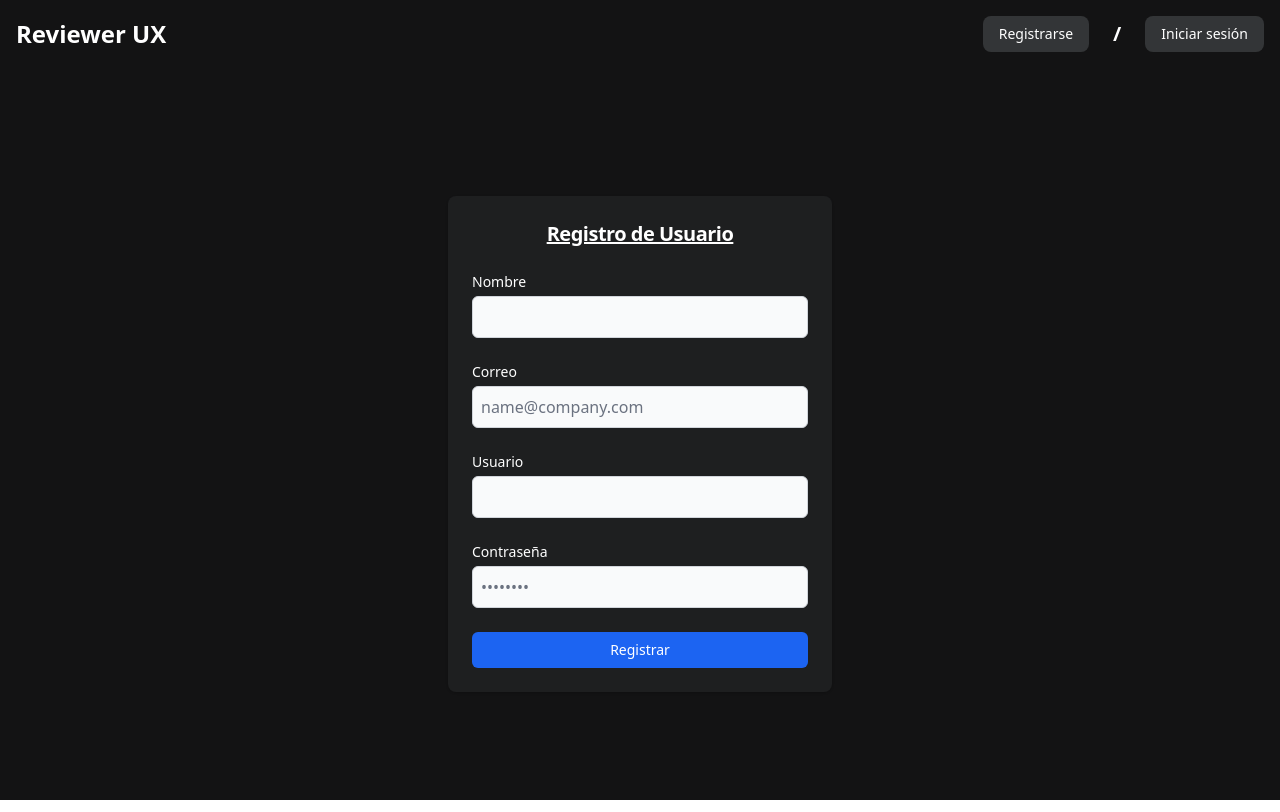
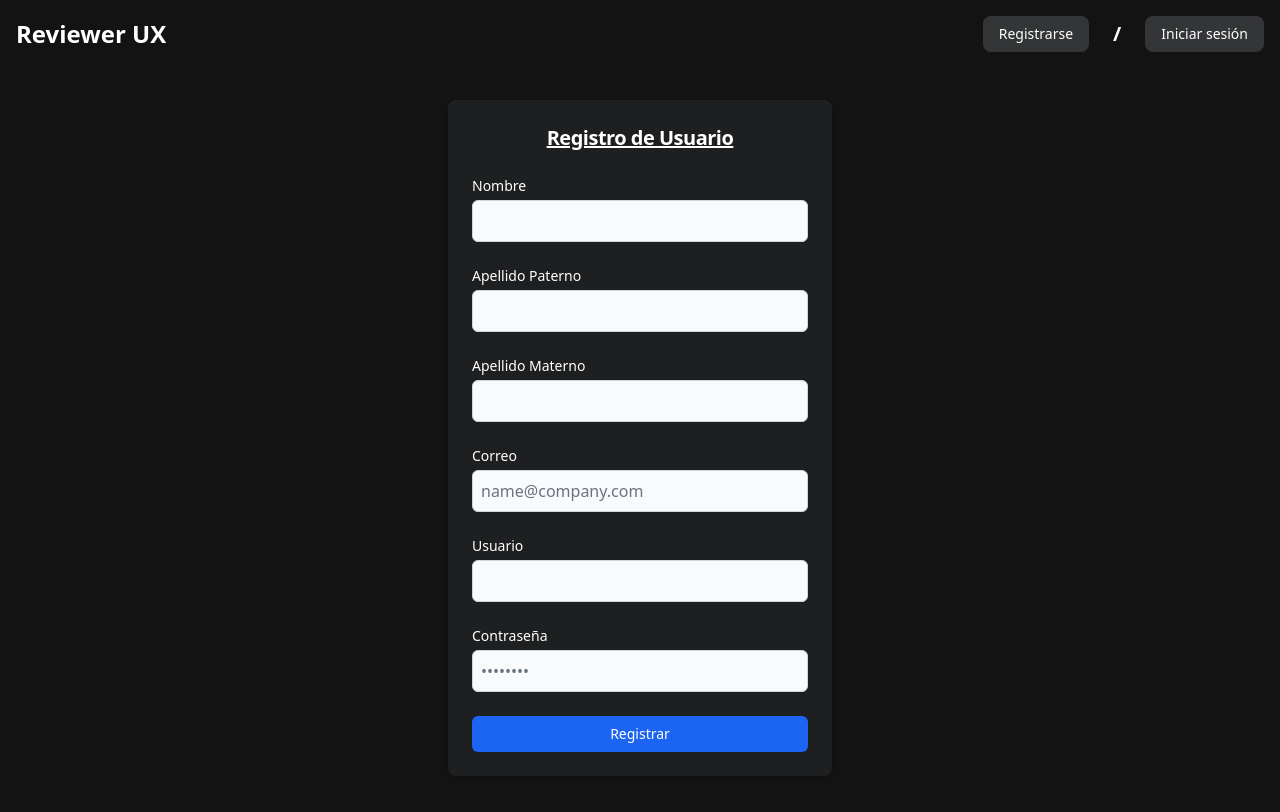
Before and after one commit to AbiCL143/uxproject, a React (Create React App) app: page /registrer in a window 1280 px wide. Built offline with nearby package versions, Linux system fonts and the light colour scheme.

Commit message:
registro de usuarios y login de usuarios

```diff
--- a/src/pages/login.js
+++ b/src/pages/login.js
@@ -1,7 +1,42 @@
 import React from 'react';
 import NavBar from '../components/NavBar'; // Asegúrate de la ruta correcta
+import { useState } from 'react';
+import { useNavigate } from 'react-router-dom';
 
 function Login() {
+  const [email, setEmail] = useState('');
+  const [password, setPassword] = useState('');
+  const Navigate = useNavigate();
+
+  const handleLogin = async (e) => {
+    e.preventDefault();
+    const loginData = {
+      correo: email,
+      contraseña: password
+    };
+    console.log(JSON.stringify(loginData));
+    try {
+      const response = await fetch('http://localhost:8000/usuarios/iniciar-sesion',
+        {
+          method: 'POST',
+          headers: {
+            'Content-Type': 'application/json',
+          },
+          body: JSON.stringify(loginData)
+        });
+       const data = await response.json();
+       if (response.status === 200) {
+        console.log('Inicio de sesión exitoso',data);
+        localStorage.setItem('token', data.token);
+        Navigate('/home');
+
+      }else{
+        console.log('Error en inicio de sesión',data);
+      }
+    }catch (error) {
+      console.log('Error en inicio de sesión',error);
+    }
+  };
     return (
       <div className='bg-fondo h-screen overflow-hidden'>
         <NavBar />
@@ -13,14 +48,14 @@ function Login() {
                   <h1 className="text-lg font-bold leading-tight tracking-tight text-center underline md:text-xl dark:text-white">
                     Inicio de Sesión
                   </h1>
-                  <form className="space-y-4 md:space-y-6" action="#">
+                  <form className="space-y-4 md:space-y-6" onSubmit={handleLogin}>
                     <div>
                       <label htmlFor="email" className="block mb-1 text-sm font-medium dark:text-white">Correo</label>
-                      <input type="email" name="email" id="email" className="bg-gray-50 border border-gray-300 text-gray-900 rounded-md focus:ring-primary-600 focus:border-primary-600 block w-full p-2 dark:bg-gray-700 dark:border-gray-600 dark:placeholder-gray-400 dark:text-white dark:focus:ring-blue-500 dark:focus:border-blue-500" placeholder="name@company.com" required />
+                      <input type="email" value={email} onChange={(e)=> setEmail(e.target.value)} name="email" id="email" className="bg-gray-50 border border-gray-300 text-gray-900 rounded-md focus:ring-primary-600 focus:border-primary-600 block w-full p-2 dark:bg-gray-700 dark:border-gray-600 dark:placeholder-gray-400 dark:text-white dark:focus:ring-blue-500 dark:focus:border-blue-500" placeholder="name@company.com" required />
                     </div>
                     <div>
                       <label htmlFor="password" className="block mb-1 text-sm font-medium dark:text-white">Contraseña</label>
-                      <input type="password" name="password" id="password" placeholder="••••••••" className="bg-gray-50 border border-gray-300 text-gray-900 rounded-md focus:ring-primary-600 focus:border-primary-600 block w-full p-2 dark:bg-gray-700 dark:border-gray-600 dark:placeholder-gray-400 dark:text-white dark:focus:ring-blue-500 dark:focus:border-blue-500" required />
+                      <input type="password" value={password} onChange={(e)=> setPassword(e.target.value)} name="password" id="password" placeholder="••••••••" className="bg-gray-50 border border-gray-300 text-gray-900 rounded-md focus:ring-primary-600 focus:border-primary-600 block w-full p-2 dark:bg-gray-700 dark:border-gray-600 dark:placeholder-gray-400 dark:text-white dark:focus:ring-blue-500 dark:focus:border-blue-500" required />
                     </div>
                     <button type="submit" className="w-full bg-blue-600 hover:bg-primary-700 focus:ring-4 focus:outline-none focus:ring-primary-300 font-medium rounded-md text-sm px-4 py-2 text-center dark:bg-primary-600 dark:hover:bg-primary-700 dark:focus:ring-primary-800">Iniciar</button>
                   </form>
--- a/src/pages/registrer.js
+++ b/src/pages/registrer.js
@@ -1,34 +1,85 @@
 import React from 'react';
 import NavBar from '../components/NavBar';
+import { useState } from 'react';
+import { useNavigate } from 'react-router-dom';
 
 function Registrer() {
+  const [nombre, setNombre] = useState('');
+  const [apellidoPaterno, setApellidoPaterno] = useState('');
+  const [apellidoMaterno, setApellidoMaterno] = useState('');
+  const [email, setEmail] = useState('');
+  const [usuario, setUsuario] = useState('');
+  const [password, setPassword] = useState('');
+  const Navigate = useNavigate();
+
+  const handleRegistrer = async (e) => {
+    e.preventDefault();
+    const registrerData = {
+      nombre: nombre,
+      apellido_p: apellidoPaterno,
+      apellido_m: apellidoMaterno,
+      usuario: usuario,
+      correo: email,
+      contraseña: password,
+      rol:1
+    };
+    console.log(JSON.stringify(registrerData));
+    try {
+      const response = await fetch('http://localhost:8000/usuarios/registro',
+        {
+          method: 'POST',
+          headers: {
+            'Content-Type': 'application/json',
+          },
+          body: JSON.stringify(registrerData)
+        });
+      const data = await response.json();
+      if (response.status === 201) {
+        console.log('Registro exitoso',data);
+        Navigate('/login');
+      }else{
+        console.log('Error en registro',data);
+      }
+    }catch (error) {
+      console.log('Error en registro',error);
+    };
+  };
+
   return (
-        <div className='bg-fondo h-screen overflow-hidden'>
+    <div className='bg-fondo min-h-screen overflow-auto'>
       <NavBar />
-          <div className='bg-fondo text-white p-4 mt-7'>
-            <section className="bg-fondo h-full w-full overflow-hidden">
-              <div className="flex flex-col items-center justify-center px-4 py-5 mx-auto md:h-screen lg:py-0">
-                <div className="w-full bg-cards rounded-lg shadow dark:border md:mt-0 sm:max-w-sm xl:p-0 dark:bg-gray-800 dark:border-gray-700">
+      <div className='bg-fondo text-white p-4 mt-16'> {/* Aumenta el margen superior para que no se solape con el NavBar */}
+        <section className="bg-fondo min-h-full w-full">
+          <div className="flex flex-col items-center justify-center px-4 py-5 mx-auto">
+            <div className="w-full bg-cards rounded-lg shadow dark:border sm:max-w-sm xl:p-0 dark:bg-gray-800 dark:border-gray-700">
               <div className="p-4 space-y-4 md:space-y-6 sm:p-6">
                 <h1 className="text-lg font-bold leading-tight tracking-tight text-center underline md:text-xl dark:text-white">
                   Registro de Usuario
                 </h1>
-                    <form className="space-y-4 md:space-y-6" action="#">
+                <form className="space-y-4 md:space-y-6" onSubmit={handleRegistrer}>
                   <div>
-                        <label for="nombre" className="block mb-1 text-sm font-medium dark:text-white">Nombre</label>
-                        <input type="text" name="nombre" id="nombre" className="bg-gray-50 border border-gray-300 text-gray-900 rounded-md focus:ring-primary-600 focus:border-primary-600 block w-full p-2 dark:bg-gray-700 dark:border-gray-600 dark:placeholder-gray-400 dark:text-white dark:focus:ring-blue-500 dark:focus:border-blue-500" required />
+                    <label htmlFor="nombre" className="block mb-1 text-sm font-medium dark:text-white">Nombre</label>
+                    <input type="text" value={nombre} onChange={(e)=>setNombre(e.target.value)} name="nombre" id="nombre" className="bg-gray-50 border border-gray-300 text-gray-900 rounded-md focus:ring-primary-600 focus:border-primary-600 block w-full p-2 dark:bg-gray-700 dark:border-gray-600 dark:placeholder-gray-400 dark:text-white dark:focus:ring-blue-500 dark:focus:border-blue-500" required />
                   </div>
                   <div>
-                        <label for="email" className="block mb-1 text-sm font-medium dark:text-white">Correo</label>
-                        <input type="email" name="email" id="email" className="bg-gray-50 border border-gray-300 text-gray-900 rounded-md focus:ring-primary-600 focus:border-primary-600 block w-full p-2 dark:bg-gray-700 dark:border-gray-600 dark:placeholder-gray-400 dark:text-white dark:focus:ring-blue-500 dark:focus:border-blue-500" placeholder="name@company.com" required />
+                    <label htmlFor="apellidoPaterno" className="block mb-1 text-sm font-medium dark:text-white">Apellido Paterno</label>
+                    <input type="text" value={apellidoPaterno} onChange={(e)=>setApellidoPaterno(e.target.value)}  name="apellidoPaterno" id="apellidoPaterno" className="bg-gray-50 border border-gray-300 text-gray-900 rounded-md focus:ring-primary-600 focus:border-primary-600 block w-full p-2 dark:bg-gray-700 dark:border-gray-600 dark:placeholder-gray-400 dark:text-white dark:focus:ring-blue-500 dark:focus:border-blue-500" required />
                   </div>
                   <div>
-                        <label for="usuario" className="block mb-1 text-sm font-medium dark:text-white">Usuario</label>
-                        <input type="text" name="usuario" id="usuario" className="bg-gray-50 border border-gray-300 text-gray-900 rounded-md focus:ring-primary-600 focus:border-primary-600 block w-full p-2 dark:bg-gray-700 dark:border-gray-600 dark:placeholder-gray-400 dark:text-white dark:focus:ring-blue-500 dark:focus:border-blue-500" required />
+                    <label htmlFor="apellidoMaterno" className="block mb-1 text-sm font-medium dark:text-white">Apellido Materno</label>
+                    <input type="text" value={apellidoMaterno} onChange={(e)=>setApellidoMaterno(e.target.value)}  name="apellidoMaterno" id="apellidoMaterno" className="bg-gray-50 border border-gray-300 text-gray-900 rounded-md focus:ring-primary-600 focus:border-primary-600 block w-full p-2 dark:bg-gray-700 dark:border-gray-600 dark:placeholder-gray-400 dark:text-white dark:focus:ring-blue-500 dark:focus:border-blue-500" required />
                   </div>
                   <div>
-                        <label for="password" className="block mb-1 text-sm font-medium dark:text-white">Contraseña</label>
-                        <input type="password" name="password" id="password" placeholder="••••••••" className="bg-gray-50 border border-gray-300 text-gray-900 rounded-md focus:ring-primary-600 focus:border-primary-600 block w-full p-2 dark:bg-gray-700 dark:border-gray-600 dark:placeholder-gray-400 dark:text-white dark:focus:ring-blue-500 dark:focus:border-blue-500" required />
+                    <label htmlFor="email" className="block mb-1 text-sm font-medium dark:text-white">Correo</label>
+                    <input type="email" value={email} onChange={(e)=>setEmail(e.target.value)}  name="email" id="email" className="bg-gray-50 border border-gray-300 text-gray-900 rounded-md focus:ring-primary-600 focus:border-primary-600 block w-full p-2 dark:bg-gray-700 dark:border-gray-600 dark:placeholder-gray-400 dark:text-white dark:focus:ring-blue-500 dark:focus:border-blue-500" placeholder="name@company.com" required />
+                  </div>
+                  <div>
+                    <label htmlFor="usuario" className="block mb-1 text-sm font-medium dark:text-white">Usuario</label>
+                    <input type="text" value={usuario} onChange={(e)=>setUsuario(e.target.value)}  name="usuario" id="usuario" className="bg-gray-50 border border-gray-300 text-gray-900 rounded-md focus:ring-primary-600 focus:border-primary-600 block w-full p-2 dark:bg-gray-700 dark:border-gray-600 dark:placeholder-gray-400 dark:text-white dark:focus:ring-blue-500 dark:focus:border-blue-500" required />
+                  </div>
+                  <div>
+                    <label htmlFor="password" className="block mb-1 text-sm font-medium dark:text-white">Contraseña</label>
+                    <input type="password" value={password} onChange={(e)=>setPassword(e.target.value)}  name="password" id="password" placeholder="••••••••" className="bg-gray-50 border border-gray-300 text-gray-900 rounded-md focus:ring-primary-600 focus:border-primary-600 block w-full p-2 dark:bg-gray-700 dark:border-gray-600 dark:placeholder-gray-400 dark:text-white dark:focus:ring-blue-500 dark:focus:border-blue-500" required />
                   </div>
                   <button type="submit" className="w-full bg-blue-600 hover:bg-primary-700 focus:ring-4 focus:outline-none focus:ring-primary-300 font-medium rounded-md text-sm px-4 py-2 text-center dark:bg-primary-600 dark:hover:bg-primary-700 dark:focus:ring-primary-800">Registrar</button>
                 </form>
@@ -40,6 +91,8 @@ function Registrer() {
     </div>
   );
 
+
+
 }
 
 export default Registrer;
```
Lines whose indentation alone changed are shown as unchanged.
